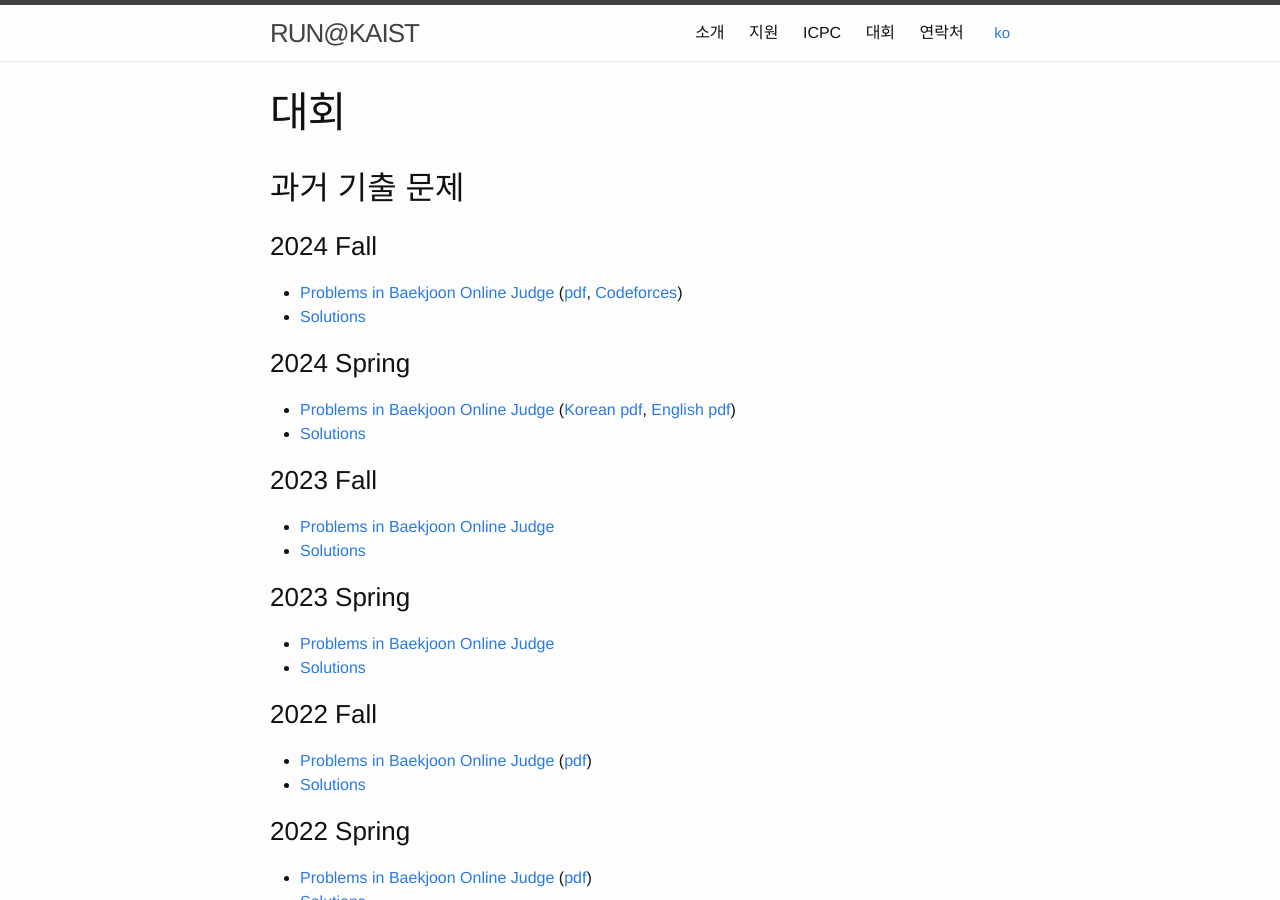
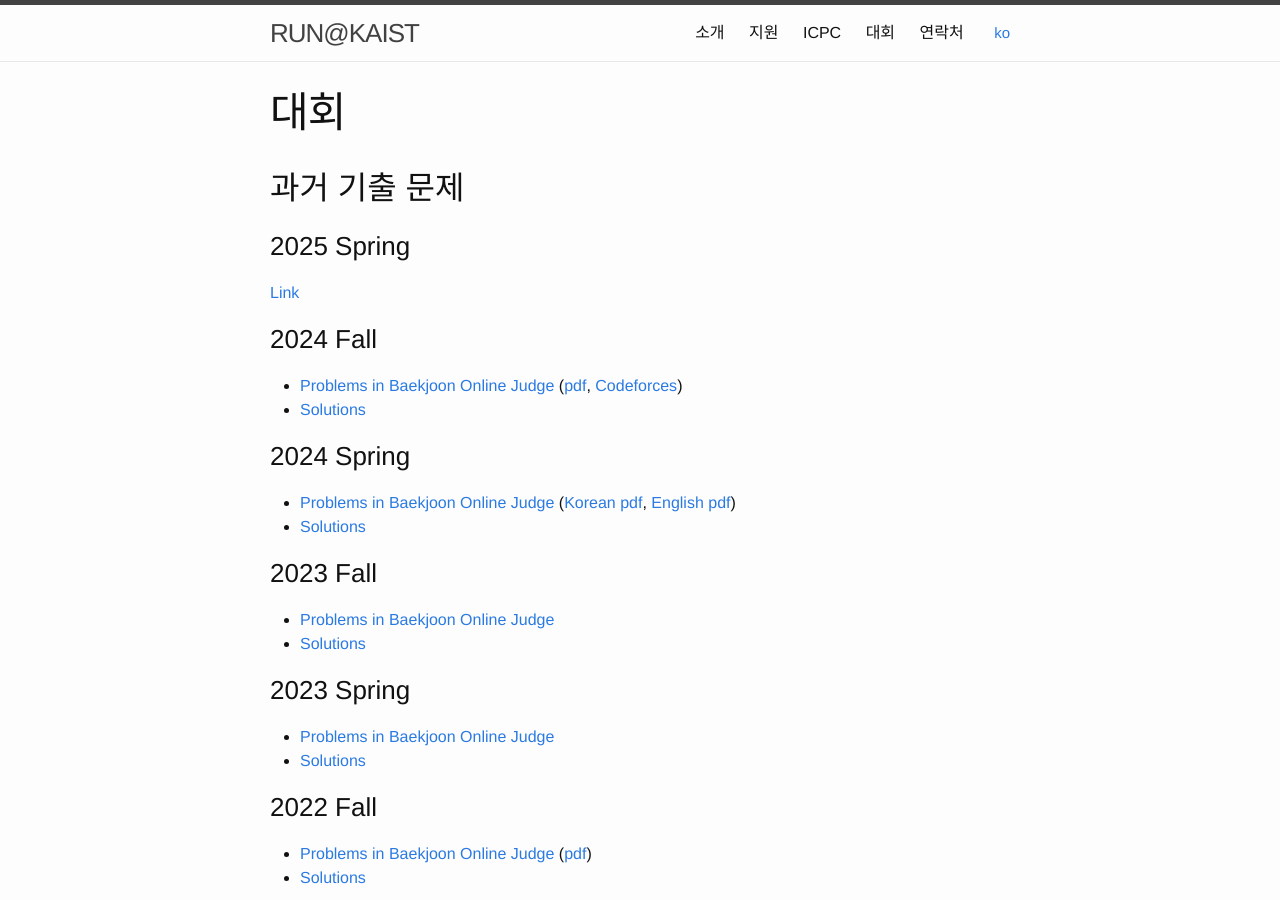
Before and after one commit to RUN-KAIST/kaist.run, a Jekyll site: the page built from contests/pastcontests_ko.md, in a window 1280 px wide and 900 px high. Built offline with Jekyll 4.4.1, drawn with Linux system fonts in a browser that asks for light colours.

Commit message:
Update pastcontests_ko.md

```diff
--- a/contests/pastcontests_ko.md
+++ b/contests/pastcontests_ko.md
@@ -7,6 +7,10 @@ ref: contest-past
 ---
 
 ## 과거 기출 문제
+
+### 2025 Spring
+
+[Link](https://kaist.run/ko/contests/2025spring)
 
 ### 2024 Fall
 
```
